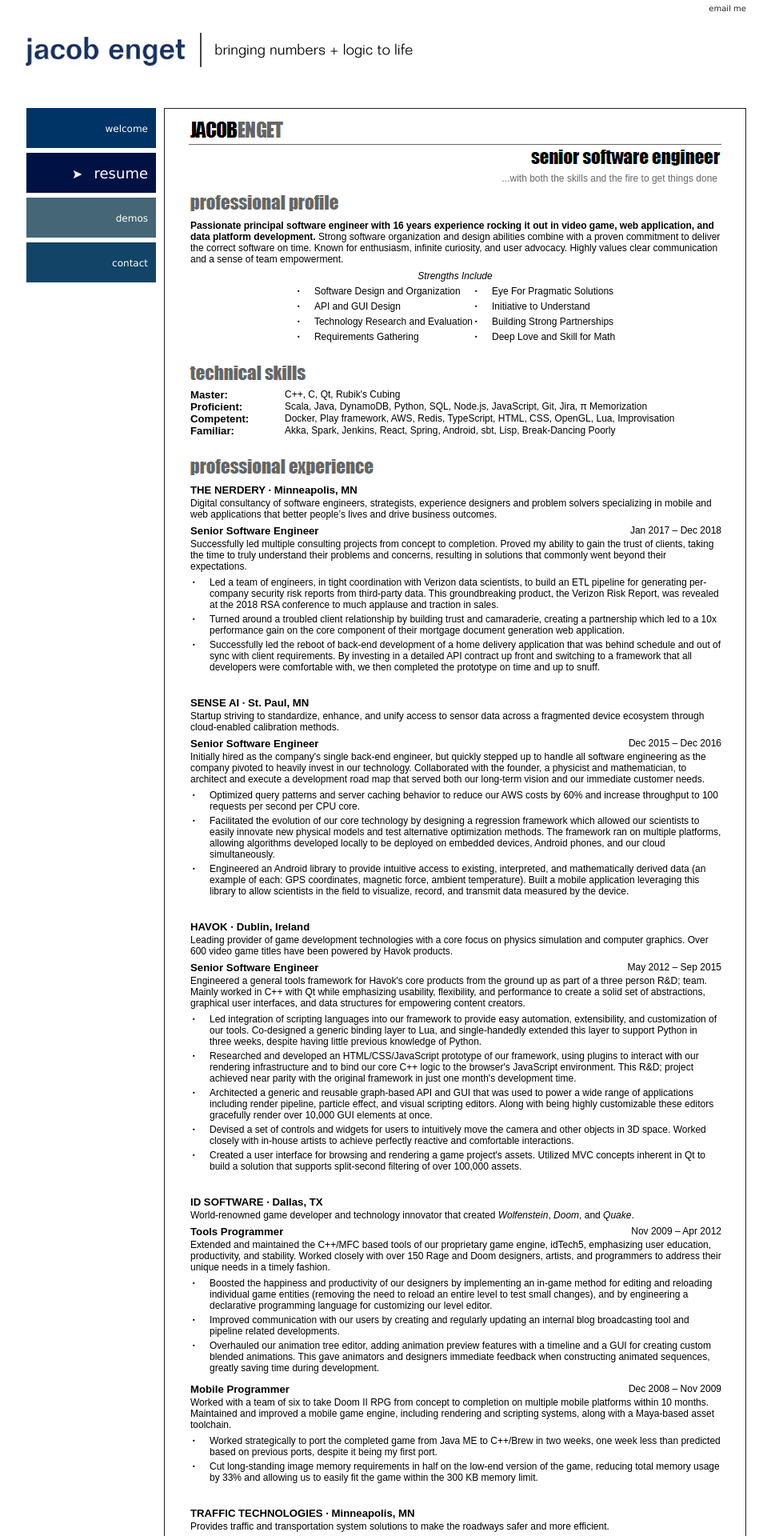
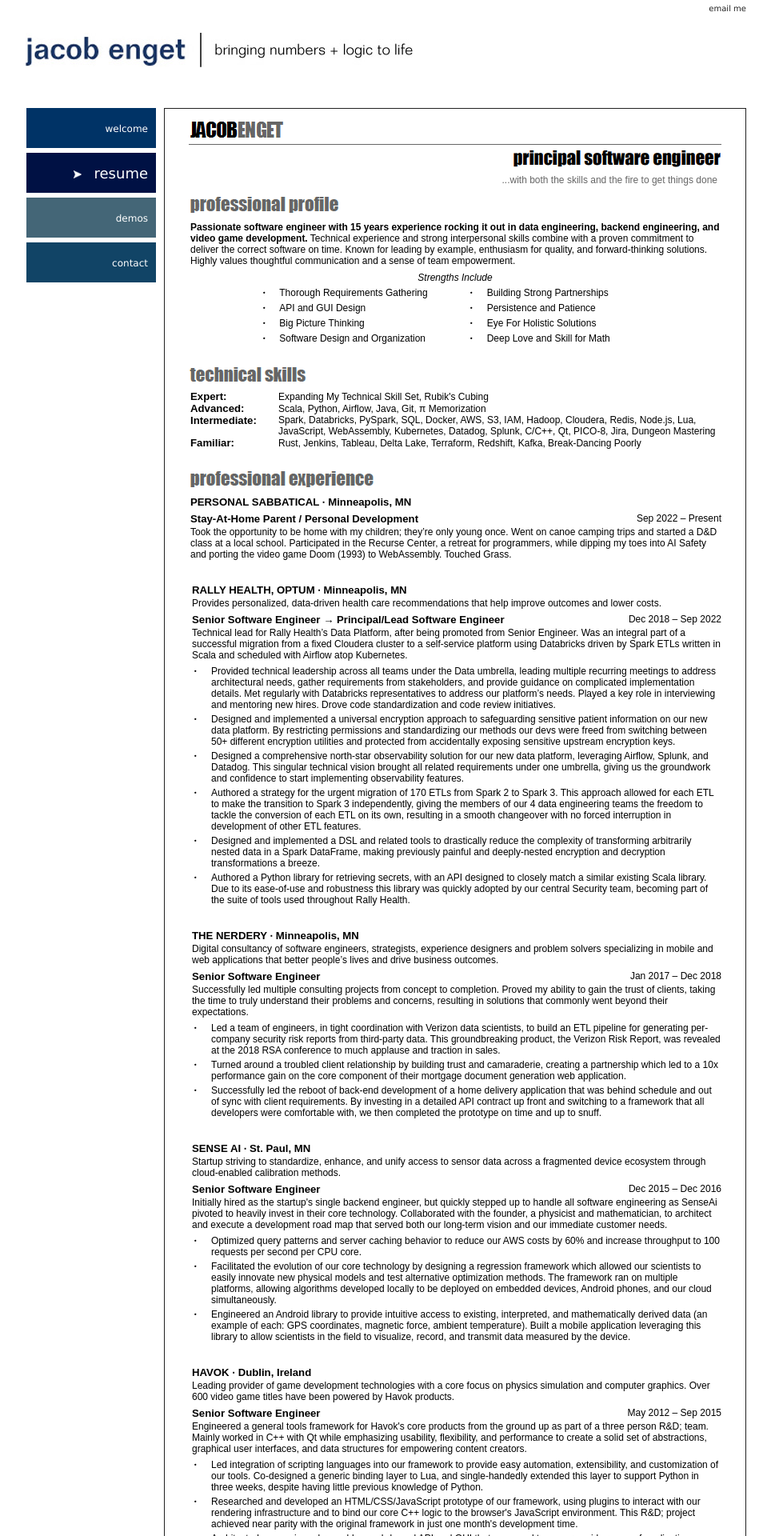
Before and after one commit to jacobenget/jacobenget.github.io, a Jekyll site: the page built from docs/resume.html, in a window 1280 px wide. Shown: the top 1920 px of the page at 80% size, without its empty margins (157-1121 px from the left). Built offline with Jekyll 4.4.1, drawn with Linux system fonts in a browser that asks for light colours; some of the changed text lies outside the part shown.

Commit message:
Update resume page to match my current one

```diff
--- a/docs/assets/css/resume/mainStyle.css
+++ b/docs/assets/css/resume/mainStyle.css
@@ -90,6 +90,7 @@ div#strengths li {
 	background-position: 0.2em .45em;
 	padding-left: 2.0em;
 	margin-top:5px;
+	margin-right:50px;
 }
 
 /**********************************************/
@@ -129,19 +130,11 @@ div.extra {
 
 /*********************************************/
 
-div#technicalSkillsText {
-	position:relative;
-}
-
-span.skillGroup {
+.skillGroup {
 	font-weight:bold;
 	font-size:1.1em;
-	width:120px;
-}
-
-span.skills {
-	position:absolute;
-	left:120px;
+	width:110px;
+	vertical-align: top;
 }
 
 
--- a/docs/resume.html
+++ b/docs/resume.html
@@ -13,7 +13,7 @@ associated_top_level_page: resume
       <img alt="" src="/assets/images/resume/name.png"/>
     </div>
     <div id="resumeJobTitle">
-      <img alt="" src="/assets/images/resume/jobTitle.png"/>
+      <img alt="" src="/assets/images/resume/principalSoftwareEngineer.png"/>
     </div>
     <div id="resumeQuote">
       ...with both the skills and the fire to get things done
@@ -24,10 +24,10 @@ associated_top_level_page: resume
       <img alt="" src="/assets/images/resume/professionalProfile.png"/>
     </div>
     <div class="resumeSectionContent" id="profileText">
-      <b>Passionate principal software engineer with 16 years experience rocking it out in video game, web application, and
-      data platform development.</b> Strong software organization and design abilities combine with a proven commitment to deliver
-      the correct software on time. Known for enthusiasm, infinite curiosity, and user advocacy. Highly values clear communication
-      and a sense of team empowerment.
+      <b>Passionate software engineer with 15 years experience rocking it out in data engineering, backend engineering, and
+      video game development.</b> Technical experience and strong interpersonal skills combine with a proven commitment to
+      deliver the correct software on time. Known for leading by example, enthusiasm for quality, and forward-thinking solutions.
+      Highly values thoughtful communication and a sense of team empowerment.
     </div>
   </div>
   <div class="resumeSection" id="strengths">
@@ -35,19 +35,19 @@ associated_top_level_page: resume
     <div>
       <table cellpadding="0" cellspacing="0">
         <tr>
-          <td><ul><li>Software Design and Organization</li></ul></td>
-          <td><ul><li>Eye For Pragmatic Solutions</li></ul></td>
+          <td><ul><li>Thorough Requirements Gathering</li></ul></td>
+          <td><ul><li>Building Strong Partnerships</li></ul></td>
         </tr>
         <tr>
           <td><ul><li>API and GUI Design</li></ul></td>
-          <td><ul><li>Initiative to Understand</li></ul></td>
+          <td><ul><li>Persistence and Patience</li></ul></td>
         </tr>
         <tr>
-          <td><ul><li>Technology Research and Evaluation</li></ul></td>
-          <td><ul><li>Building Strong Partnerships</li></ul></td>
+          <td><ul><li>Big Picture Thinking</li></ul></td>
+          <td><ul><li>Eye For Holistic Solutions</li></ul></td>
         </tr>
         <tr>
-          <td><ul><li>Requirements Gathering</li></ul></td>
+          <td><ul><li>Software Design and Organization</li></ul></td>
           <td><ul><li>Deep Love and Skill for Math</li></ul></td>
         </tr>
       </table>
@@ -58,18 +58,24 @@ associated_top_level_page: resume
       <img alt="" src="/assets/images/resume/technicalSkills.png"/>
     </div>
     <div class="resumeSectionContent" id="technicalSkillsText">
-      <div class="technicalSkillsRow">
-        <span class="skillGroup">Master:</span><span class="skills">C++, C, Qt, Rubik's Cubing</span>
-      </div>
-      <div class="technicalSkillsRow">
-        <span class="skillGroup">Proficient:</span><span class="skills">Scala, Java, DynamoDB, Python, SQL, Node.js, JavaScript, Git, Jira, π Memorization</span>
-      </div>
-      <div class="technicalSkillsRow">
-        <span class="skillGroup">Competent:</span><span class="skills">Docker, Play framework, AWS, Redis, TypeScript, HTML, CSS, OpenGL, Lua, Improvisation</span>
-      </div>
-      <div class="technicalSkillsRow">
-        <span class="skillGroup">Familiar:</span><span class="skills">Akka, Spark, Jenkins, React, Spring, Android, sbt, Lisp, Break-Dancing Poorly</span>
-      </div>
+      <table cellpadding="0" cellspacing="0">
+        <tr>
+          <td class="skillGroup">Expert:</td>
+          <td>Expanding My Technical Skill Set, Rubik's Cubing</td>
+        </tr>
+        <tr>
+          <td class="skillGroup">Advanced:</td>
+          <td>Scala, Python, Airflow, Java, Git, π Memorization</td>
+        </tr>
+        <tr>
+          <td class="skillGroup">Intermediate:</td>
+          <td>Spark, Databricks, PySpark, SQL, Docker, AWS, S3, IAM, Hadoop, Cloudera, Redis, Node.js, Lua, JavaScript, WebAssembly, Kubernetes, Datadog, Splunk, C/C++, Qt, PICO-8, Jira, Dungeon Mastering</td>
+        </tr>
+        <tr>
+          <td class="skillGroup">Familiar:</td>
+          <td>Rust, Jenkins, Tableau, Delta Lake, Terraform, Redshift, Kafka, Break-Dancing Poorly</td>
+        </tr>
+      </table>
     </div>
   </div>
   <div class="resumeSection" id="gameDevelopmentExperience">
@@ -77,6 +83,72 @@ associated_top_level_page: resume
       <img alt="" src="/assets/images/resume/professionalExperience.png"/>
     </div>
     <div class="resumeSectionContent" id="gameDevelopmentText">
+      <div class="company">
+        <div class="title">PERSONAL SABBATICAL  ∙  Minneapolis, MN</div>
+        <div class="details"></div>
+        <div class="position">
+          <div class="header">
+            <span class="title">Stay-At-Home Parent / Personal Development</span>
+            <span class="dates">Sep 2022 – Present</span>
+          </div>
+          <div class="details">
+            Took the opportunity to be home with my children; they’re only young once. Went on canoe camping trips and started a D&D class at a local school.
+            Participated in the Recurse Center, a retreat for programmers, while dipping my toes into AI Safety and porting the video game Doom (1993) to WebAssembly. Touched Grass.
+          </div>
+        </div>
+      </div>
+    <div class="resumeSectionContent" id="gameDevelopmentText">
+      <div class="company">
+        <div class="title">RALLY HEALTH, OPTUM  ∙  Minneapolis, MN</div>
+        <div class="details">
+          Provides personalized, data-driven health care recommendations that help improve outcomes and lower costs.
+        </div>
+        <div class="position">
+          <div class="header">
+            <span class="title">Senior Software Engineer → Principal/Lead Software Engineer</span>
+            <span class="dates">Dec 2018 – Sep 2022</span>
+          </div>
+          <div class="details">
+            Technical lead for Rally Health’s Data Platform, after being promoted from Senior Engineer. Was an integral part of a successful migration
+            from a fixed Cloudera cluster to a self-service platform using Databricks driven by Spark ETLs written in Scala and scheduled with Airflow
+            atop Kubernetes.
+          </div>
+          <div class="subpoints">
+            <ul>
+              <li>
+                Provided technical leadership across all teams under the Data umbrella, leading multiple recurring meetings to address architectural needs,
+                gather requirements from stakeholders, and provide guidance on complicated implementation details. Met regularly with Databricks
+                representatives to address our platform’s needs. Played a key role in interviewing and mentoring new hires. Drove code standardization and
+                code review initiatives.
+              </li>
+              <li>
+                Designed and implemented a universal encryption approach to safeguarding sensitive patient information on our new data platform.
+                By restricting permissions and standardizing our methods our devs were freed from switching between 50+ different encryption utilities
+                and protected from accidentally exposing sensitive upstream encryption keys.
+              </li>
+              <li>
+                Designed a comprehensive north-star observability solution for our new data platform, leveraging Airflow, Splunk, and Datadog.
+                This singular technical vision brought all related requirements under one umbrella, giving us the groundwork and confidence to start
+                implementing observability features.
+              </li>
+              <li>
+                Authored a strategy for the urgent migration of 170 ETLs from Spark 2 to Spark 3. This approach allowed for each ETL to make the transition
+                to Spark 3 independently, giving the members of our 4 data engineering teams the freedom to tackle the conversion of each ETL on its own,
+                resulting in a smooth changeover with no forced interruption in development of other ETL features.
+              </li>
+              <li>
+                Designed and implemented a DSL and related tools to drastically reduce the complexity of transforming arbitrarily nested data in a Spark
+                DataFrame, making previously painful and deeply-nested encryption and decryption transformations a breeze.
+              </li>
+              <li>
+                Authored a Python library for retrieving secrets, with an API designed to closely match a similar existing Scala library. Due to its
+                ease-of-use and robustness this library was quickly adopted by our central Security team, becoming part of the suite of tools used
+                throughout Rally Health.
+              </li>
+            </ul>
+          </div>
+        </div>
+      </div>
       <div class="company">
         <div class="title">THE NERDERY  ∙  Minneapolis, MN</div>
         <div class="details">
@@ -124,14 +196,15 @@ associated_top_level_page: resume
             <span class="dates">Dec 2015 – Dec 2016</span>
           </div>
           <div class="details">
-            Initially hired as the company's single back-end engineer, but quickly stepped up to handle all software engineering as the
-            company pivoted to heavily invest in our technology. Collaborated with the founder, a physicist and mathematician, to
+            Initially hired as the startup's single backend engineer, but quickly stepped up to handle all software engineering as SenseAi
+            pivoted to heavily invest in their core technology. Collaborated with the founder, a physicist and mathematician, to
             architect and execute a development road map that served both our long-term vision and our immediate customer needs.
           </div>
           <div class="subpoints">
             <ul>
               <li>
-                Optimized query patterns and server caching behavior to reduce our AWS costs by 60% and increase throughput to 100 requests per second per CPU core.
+                Optimized query patterns and server caching behavior to reduce our AWS costs by 60% and increase throughput to 100
+                requests per second per CPU core.
               </li>
               <li>
                 Facilitated the evolution of our core technology by designing a regression framework which allowed our scientists to
@@ -255,9 +328,6 @@ associated_top_level_page: resume
         <div class="specifics">
           <span class="name">Personal projects hosted at <a href="https://jacobenget.com/">jacobenget.com</a></span>&nbsp;<span class="year">(2007-Present)</span>
         </div>
-        <div class="extra">
-          Website, including Doom asset browser, built in Scala using the Play Framework and hosted on AWS.
-        </div>
       </div>
       <div class="educationEntry">
         <div class="specifics">
@@ -269,10 +339,7 @@ associated_top_level_page: resume
       </div>
       <div class="educationEntry">
         <div class="specifics">
-          <span class="name">CoderDojo</span>&nbsp;<span class="year">(2012-2013)</span>&nbsp;Dublin, Ireland
-        </div>
-        <div class="extra">
-          Volunteered teaching children how to code and design video games.
+          <span class="name">Participant</span>&nbsp;<span class="year">(Spring 2024)</span>&nbsp;Recurse Center, New York, NY
         </div>
       </div>
       <div class="educationEntry">
```
Also changed, not shown: docs/assets/images/resume/principalSoftwareEngineer.png (added).
